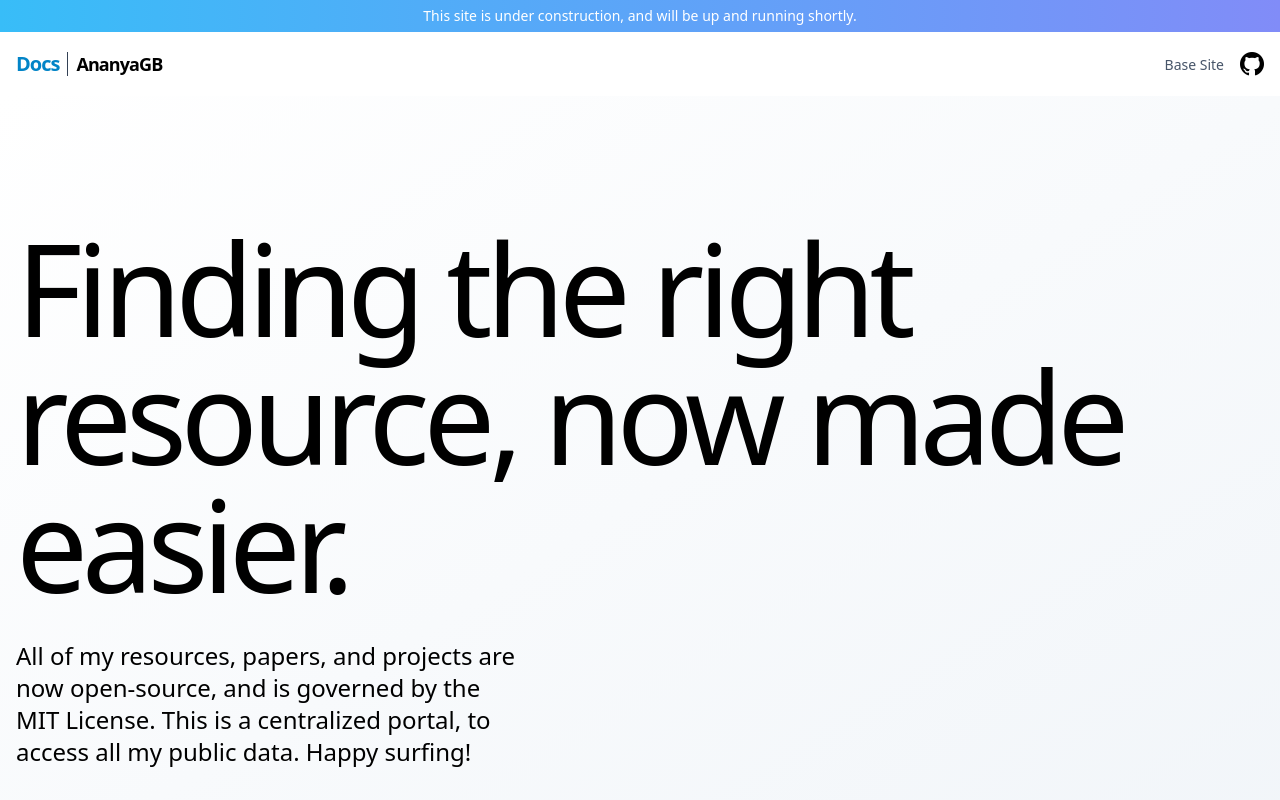
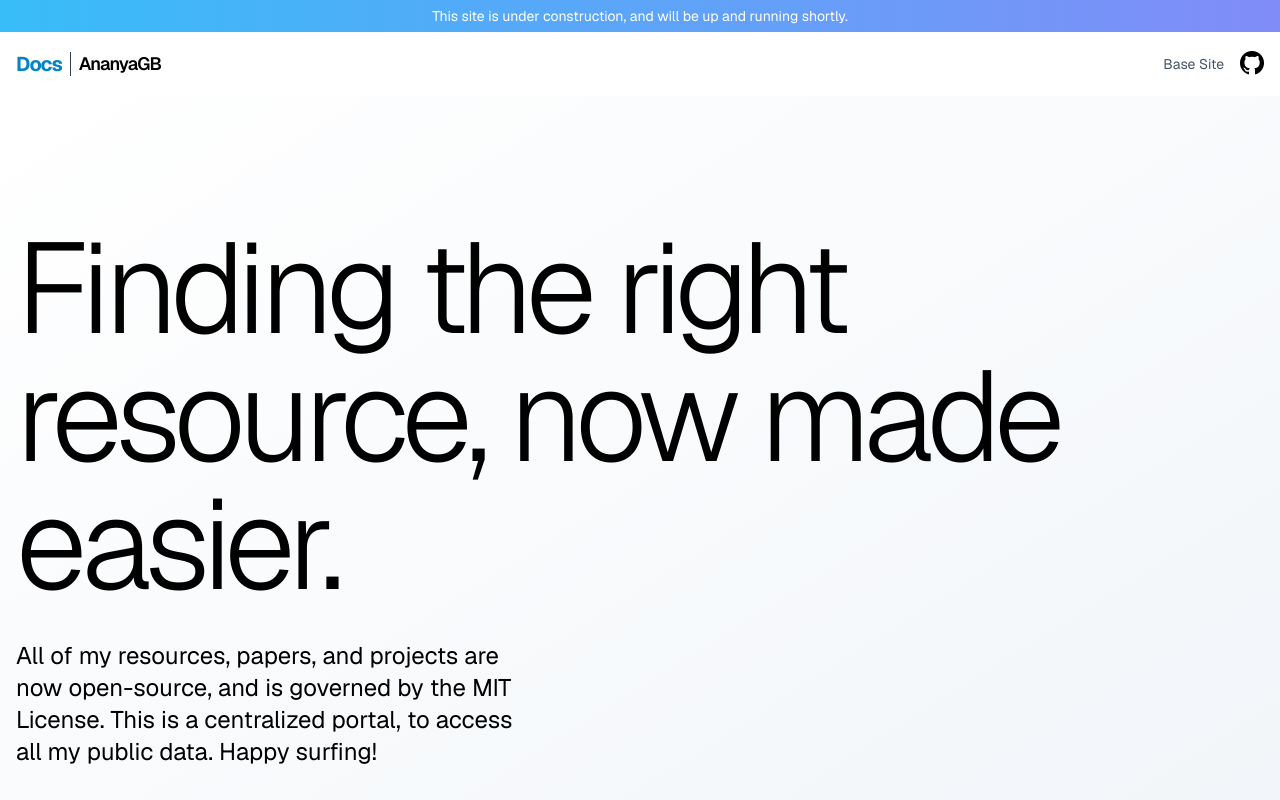
Before and after one commit to AnanyaGB/docs.ananyagb, a Next.js app: page / in a window 1280 px wide. Shown: the top 800 px of the page. Built offline with nearby package versions, Linux system fonts and the light colour scheme.

Commit message:
font_update

```diff
--- a/app/layout.tsx
+++ b/app/layout.tsx
@@ -17,7 +17,7 @@ export default function RootLayout({
 }) {
   return (
     <html lang="en">
-      <body>
+      <body className={`${GeistSans.className} ${GeistMono.variable}`}>
         <Layout>{children}</Layout>
       </body>
     </html>
--- a/components/home/welcome.tsx
+++ b/components/home/welcome.tsx
@@ -5,7 +5,7 @@ export default function Welcome() {
     <div className="h-[70vh] md:h-screen bg-gradient-to-br from-transparent to-slate-100 flex items-center">
       <Container>
         <div>
-          <div className="text-6xl md:text-9xl outline-none tracking-tighter max-w-7xl">
+          <div className="text-6xl font-light md:text-9xl outline-none tracking-tighter max-w-7xl">
             Finding the right resource, now made easier.
           </div>
         </div>
--- a/tailwind.config.ts
+++ b/tailwind.config.ts
@@ -8,10 +8,10 @@ const config: Config = {
   ],
   theme: {
     extend: {
-      // fontFamily: {
-      //   sans: ["var(--font-geist-sans)"],
-      //   mono: ["var(--font-geist-mono)"],
-      // },
+      fontFamily: {
+        sans: ["var(--font-geist-sans)"],
+        mono: ["var(--font-geist-mono)"],
+      },
     },
   },
   plugins: [require("@tailwindcss/typography")],
```
